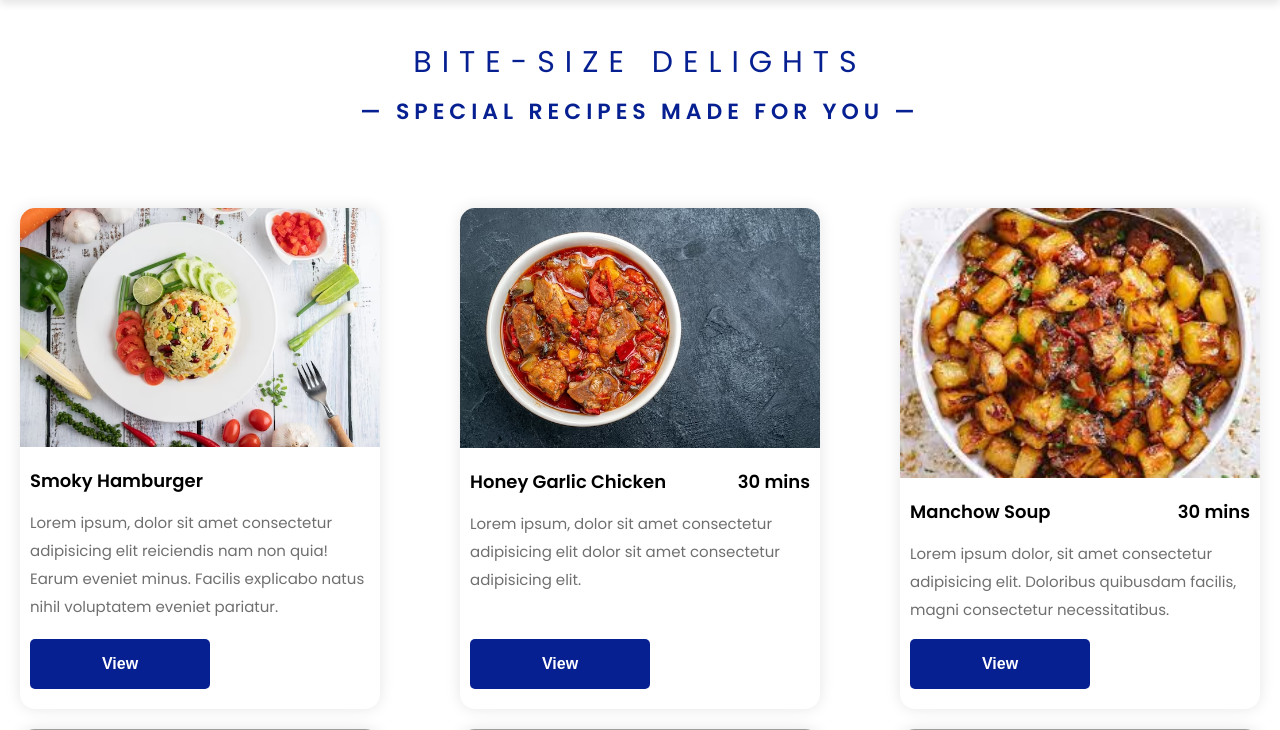
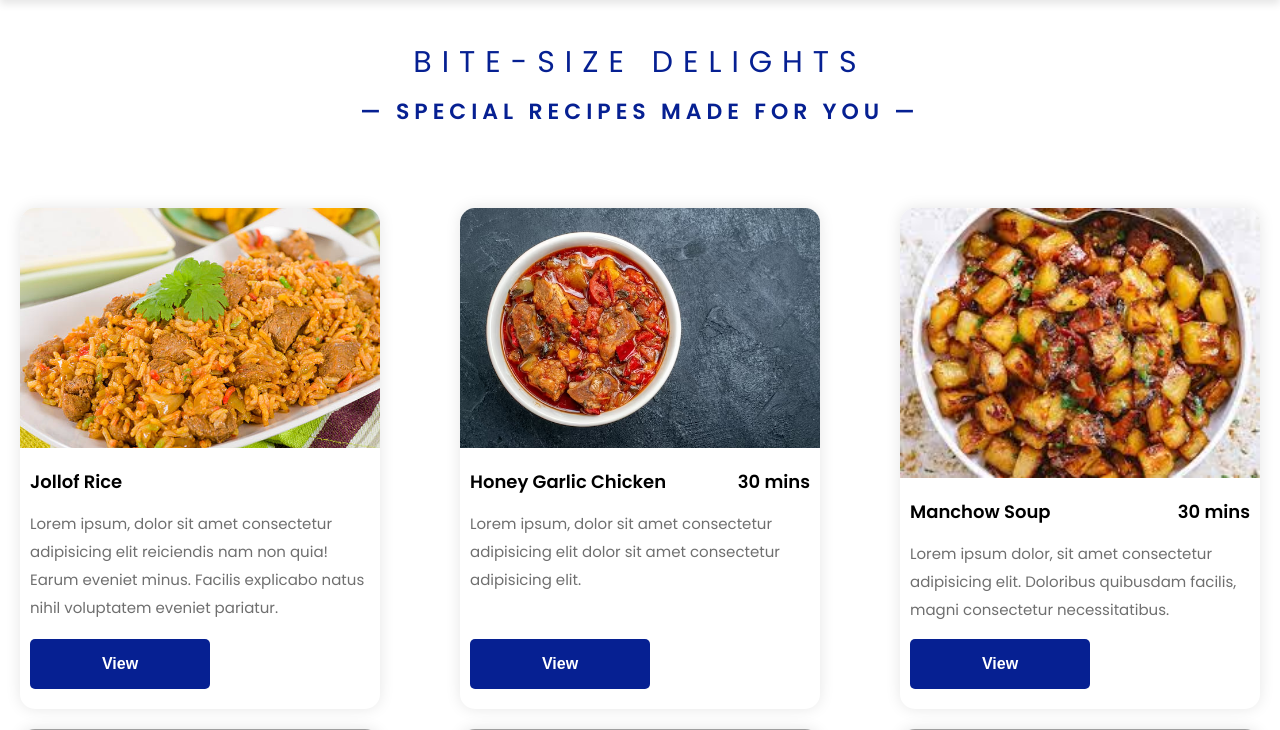
Before and after one commit to pyfiadonkor1/CampusCare365, a Flask app: page /meal-mate in a window 1280 px wide. Shown: the part 80-810 px from the top of the page. Run offline with Flask 3, Linux system fonts and the light colour scheme; grey boxes are pictures that could not be loaded.

Commit message:
Updated meal mate's screen

```diff
--- a/templates/meal.html
+++ b/templates/meal.html
@@ -43,10 +43,10 @@
 
 
         <div class="food-items">
-            <img src="static/pictures/fried-rice-plate-white-wooden-floor_1150-28473.avif">
+            <img src="static/pictures/jollof.jpg">
             <div class="details">
                 <div class="details-sub">
-                    <h5>Smoky Hamburger</h5>
+                    <h5>Jollof Rice</h5>
                 </div>
                 <p>Lorem ipsum, dolor sit amet consectetur adipisicing elit reiciendis nam non quia! Earum eveniet minus. Facilis explicabo natus nihil voluptatem eveniet pariatur.</p>
                 <button>View</button>
```
Also changed, not shown: templates/static/pictures/jollof.jpg (added).
